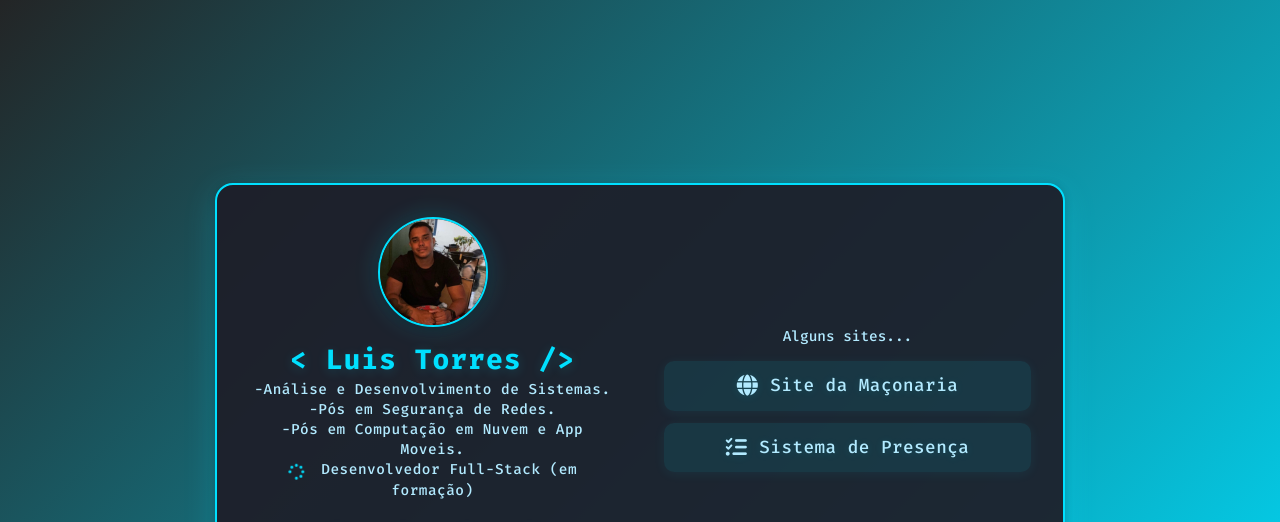
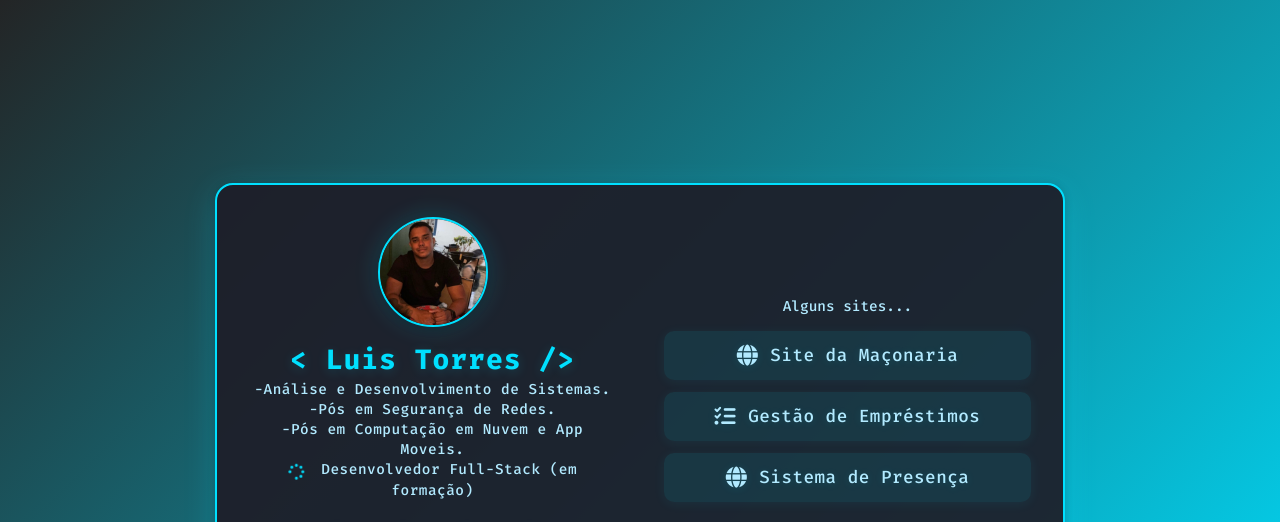
Before and after one commit to Luistn/Portfolio, a plain HTML site: page index.html in a window 1280 px wide. Shown: the top 522 px of the page. Drawn offline with Linux system fonts and the light colour scheme.

Commit message:
Update index.html

```diff
--- a/index.html
+++ b/index.html
@@ -36,11 +36,11 @@
                 <a href="#" class="projeto-link" data-url="https://cayru1305.web.app/" data-descricao="Site institucional desenvolvido para a Loja Maçônica Barão de Cayrú. Apresenta informações sobre a loja, eventos e área restrita para membros." data-linguagem="React, JavaScript">
                     <i class="fas fa-globe"></i> Site da Maçonaria
                 </a>
-                <!-- <a href="#" class="projeto-link" data-url="https://emprestimo-406bc.web.app" data-descricao="Sistema de Gestão de Empréstimos e Cobranças, com avisos de vencimentos e botões interativo." data-linguagem="React, JavaScript">
+                <a href="#" class="projeto-link" data-url="https://emprestimo-406bc.web.app" data-descricao="Sistema de Gestão de Empréstimos e Cobranças, com avisos de vencimentos e botões interativo." data-linguagem="React, JavaScript">
                     <i class="fas fa-list-check"></i> Gestão de Empréstimos
-                </a> -->
-                <a href="#" class="projeto-link" data-url="https://chanceler-c65a9.web.app/" data-descricao="Sistema desenvolvido para controle de presença em loja Maçonica, com funcionalidades de cadastro, check-in e geração de relatórios." data-linguagem="React, JavaScript">
-                    <i class="fas fa-list-check"></i> Sistema de Presença
+                </a>
+                <a href="#" class="projeto-link" data-url="https://chanceler-c65a9.web.app/Sobre" data-descricao="Sistema desenvolvido para controle de presença em loja Maçonica, com funcionalidades de cadastro, check-in e geração de relatórios." data-linguagem="React, JavaScript">
+                    <i class="fas fa-globe"></i> Sistema de Presença
                 </a>
             </div>
         </div>
```
